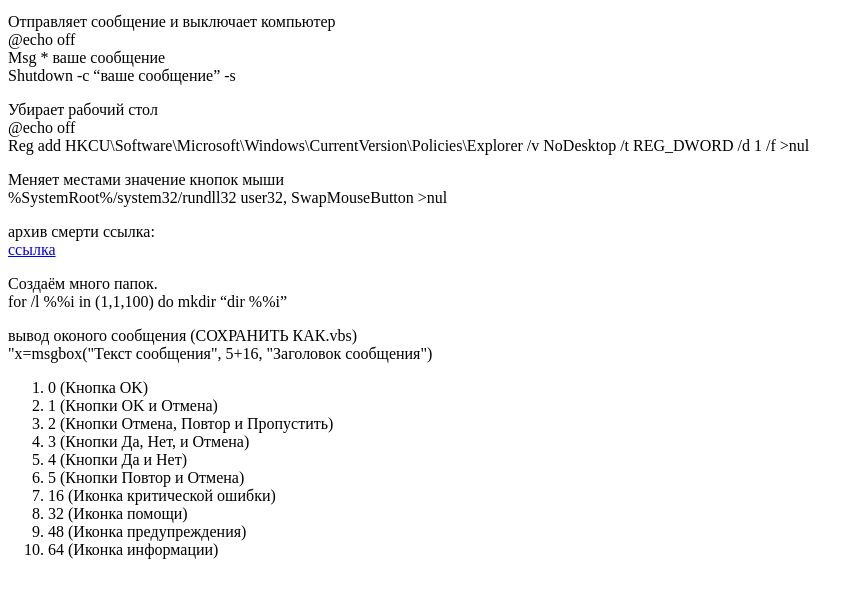
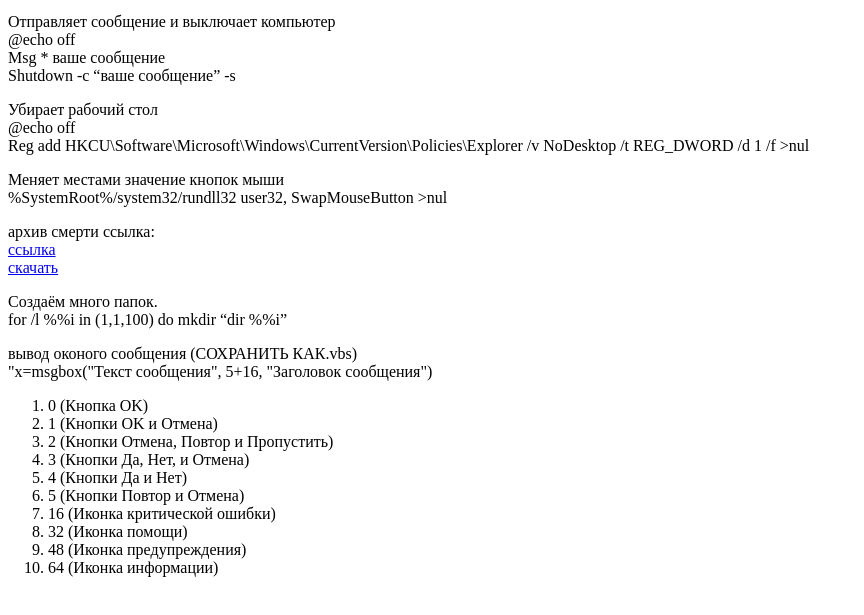
Before and after one commit to cyberalexey/hacks, a plain HTML site: page index.html in a window 1280 px wide. Shown: the part 123-738 px from the top of the page, without its empty margins (0-864 px from the left). Drawn offline with Linux system fonts and the light colour scheme.

Commit message:
Update index.html

```diff
--- a/index.html
+++ b/index.html
@@ -12,7 +12,7 @@ Ipconfig /release</p>
      <p>Меняет местами значение кнопок мыши
  <br/> %SystemRoot%/system32/rundll32 user32, SwapMouseButton >nul
  </p>
-     <p>архив смерти ссылка: </br> <a href = "https://unforgettable.dk/">ссылка</a></p>
+     <p>архив смерти ссылка: </br> <a href = "https://unforgettable.dk/">ссылка</a><br/><a href = "https://www.7-zip.org/">скачать</a></p>
      <p>Создаём много папок.<br/>for /l %%i in (1,1,100) do mkdir “dir %%i”</p>
      <p>вывод оконого сообщения (СОХРАНИТЬ КАК.vbs) <br/> "x=msgbox("Текст сообщения", 5+16, "Заголовок сообщения")</p>
      <ol>
```
